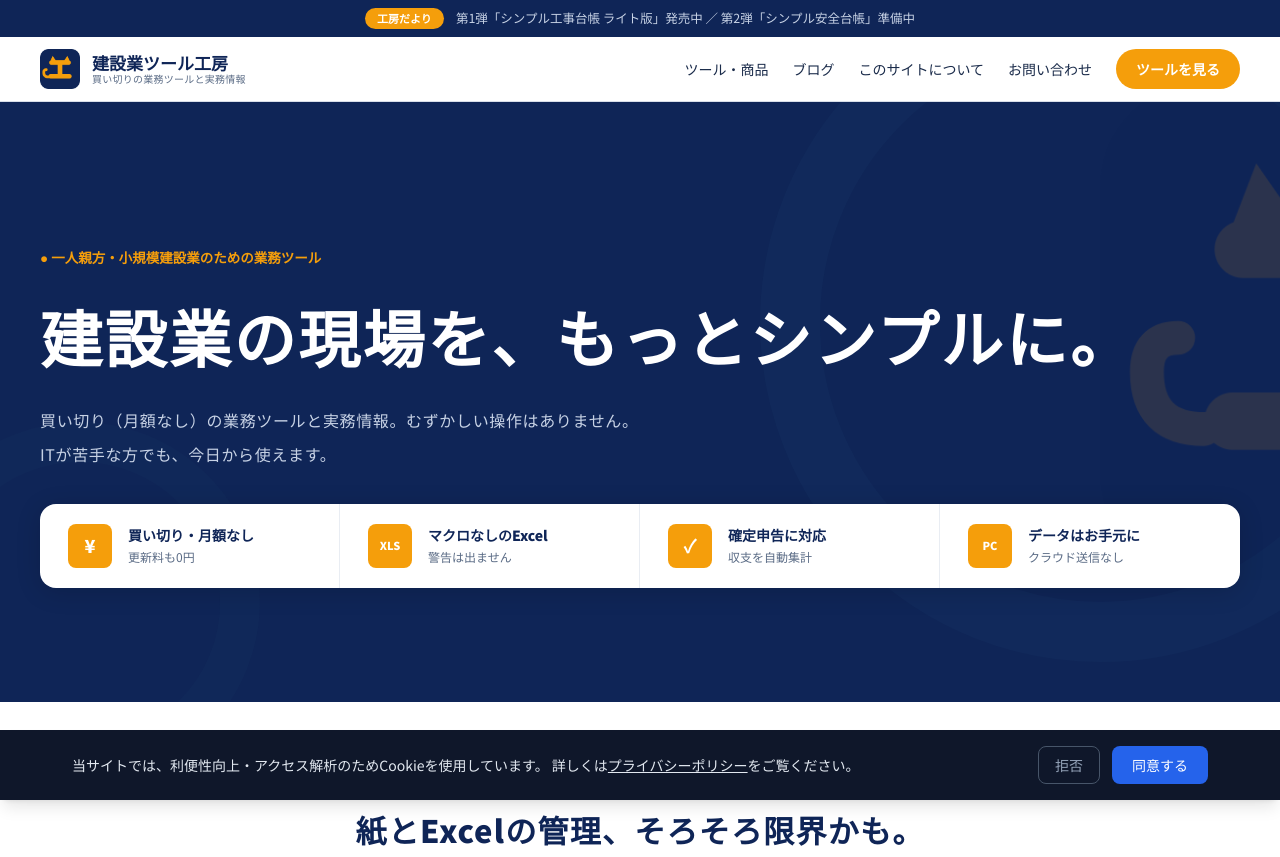
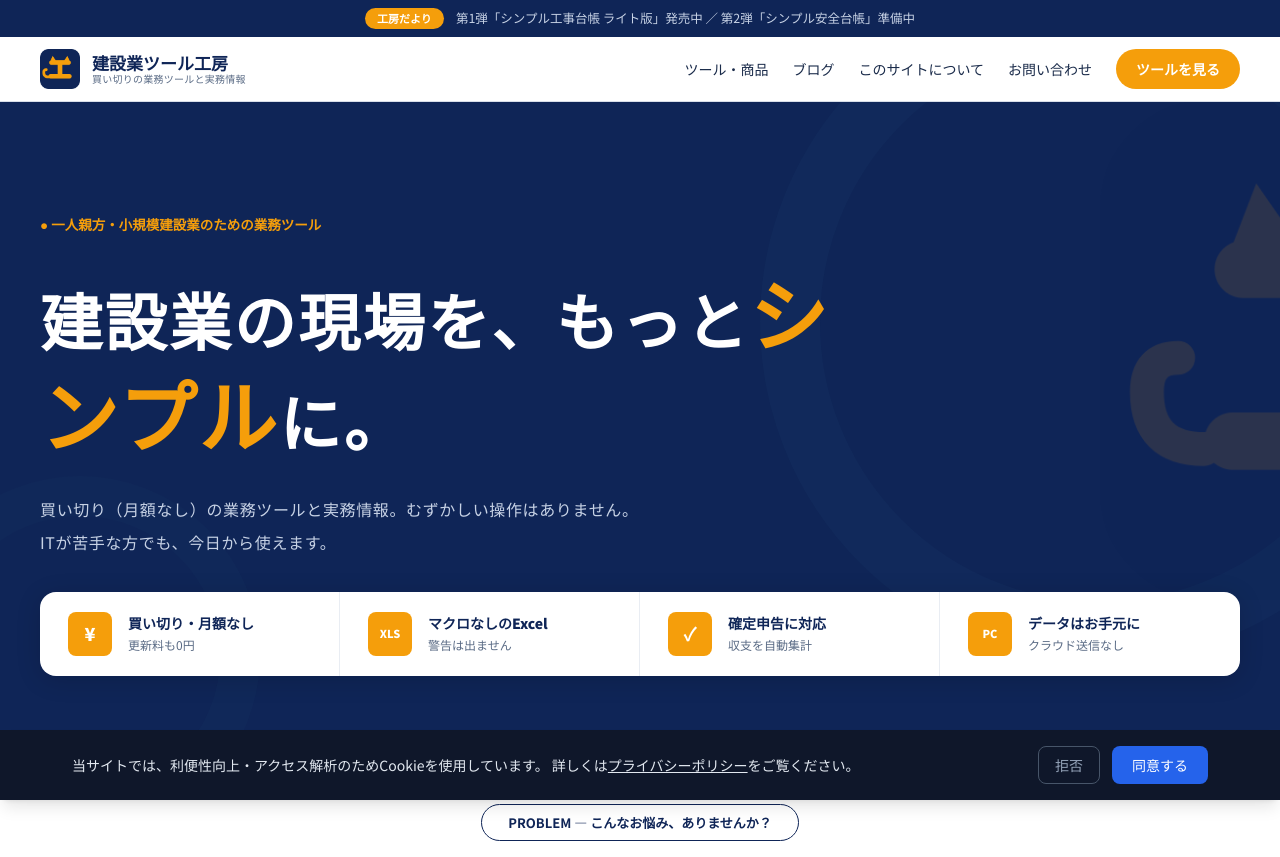
Before and after one commit to nodeyakabe/kensetsu-tools, an Astro site: page / in a window 1280 px wide. Shown: the top 857 px of the page. Built offline with nearby package versions, Linux system fonts and the light colour scheme; Astro itself is replaced by a stand-in of ours.

Commit message:
feat(hp): h1「シンプル」をオレンジ・1サイズ大きく強調
Co-Authored-By: Claude Sonnet 4.6 <noreply@anthropic.com>

```diff
--- a/src/pages/index.astro
+++ b/src/pages/index.astro
@@ -93,8 +93,8 @@ const pillars = [
       >● 一人親方・小規模建設業のための業務ツール</span>
 
       <!-- h1 -->
-      <h1 class="text-[30px] sm:text-[46px] lg:text-[62px] font-black text-white lg:whitespace-nowrap" style="line-height:1.3; letter-spacing:0.04em;">
-        建設業の現場を、もっとシンプルに。
+      <h1 class="text-[30px] sm:text-[46px] lg:text-[62px] font-black text-white" style="line-height:1.3; letter-spacing:0.04em;">
+        建設業の現場を、もっと<span class="text-[38px] sm:text-[58px] lg:text-[78px]" style="color:#F59E0B; line-height:1.3; vertical-align:baseline;">シンプル</span>に。
       </h1>
 
       <!-- サブコピー -->
```
